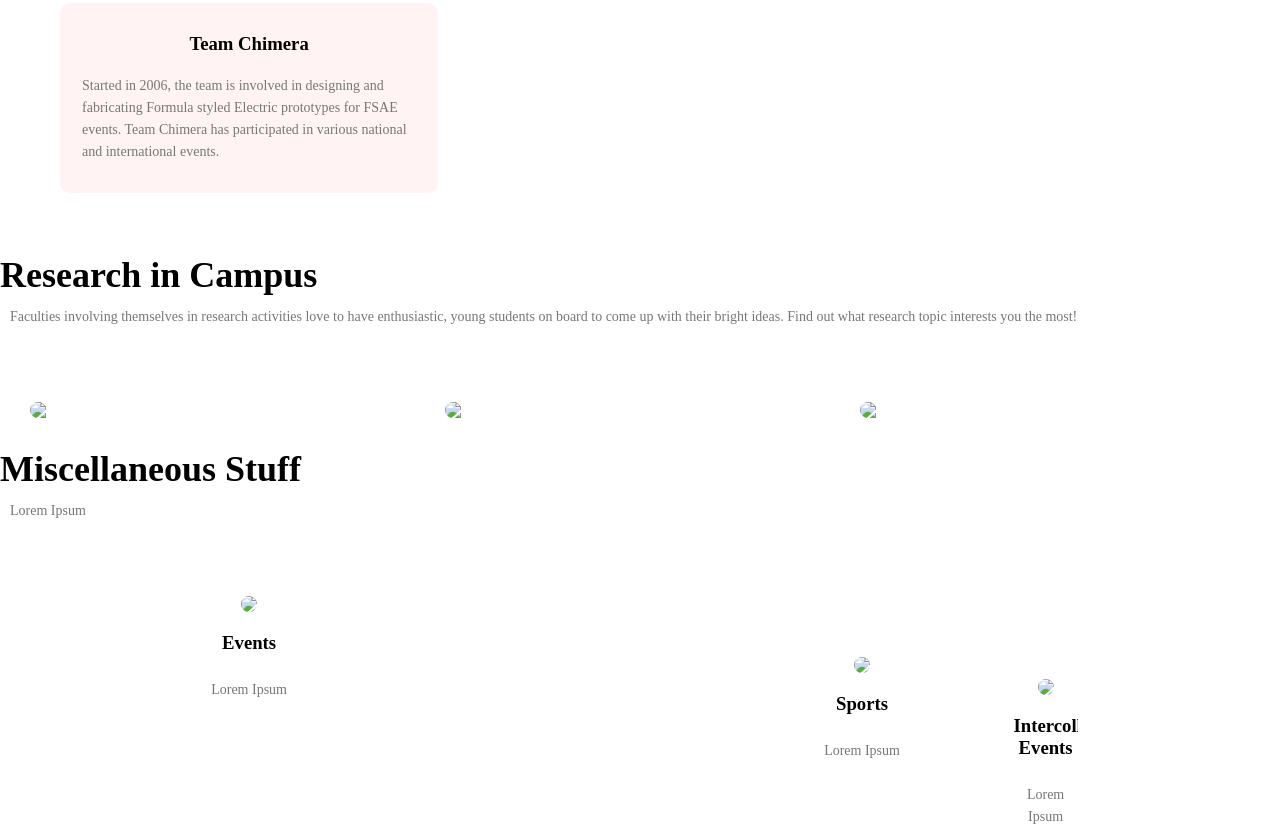
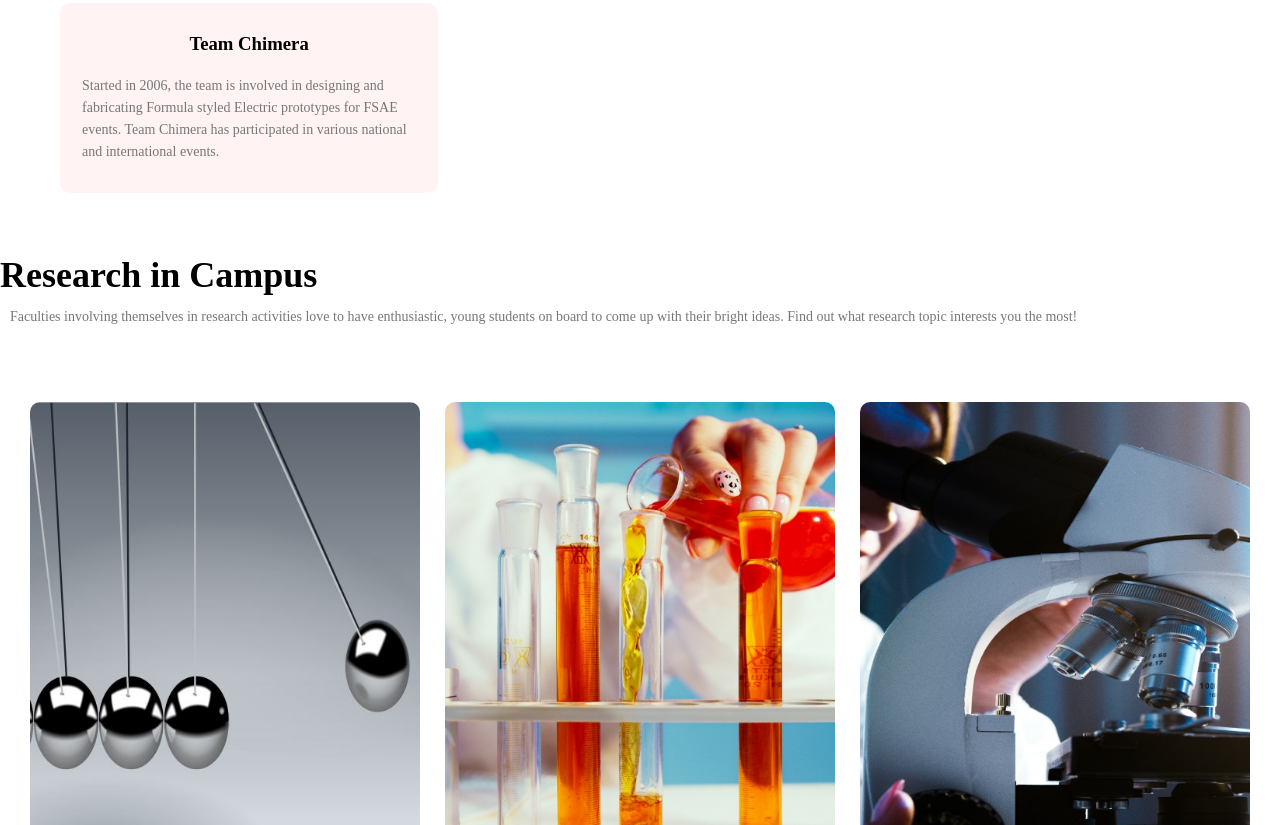
Before and after one commit to WafaNaaz/DTL, a plain HTML site: page index.html in a window 1280 px wide. Shown: the part 1975-2800 px from the top of the page. Drawn offline with Linux system fonts and the light colour scheme; files whose address does not match are found by name.

Commit message:
local folder changed

```diff
--- a/index.html
+++ b/index.html
@@ -13,8 +13,8 @@
     <body>
     <section class="header">
         <nav>
-    <a href="index.html"><img src="images/logo.jpg" ></a>
-      <!----<a href="index.html"><img src="images/banner.png"</a>--->
+    <a href="index.html"><img src="logo.jpg" ></a>
+      <!----<a href="index.html"><img src="banner.png"</a>--->
         <div class="nav-links" id="navLinks">
         <i class="fa fa-times" onclick="hideMenu()"></i>
 
@@ -45,13 +45,13 @@
                 </div>
                 </div>
                 <div class="clubs-col">
-                <!---<img src="images/newyork.jpg">
+                <!---<img src="newyork.jpg">
                 <div class="layer">
                 <h3>ASTRA ROBOTICS</h3>
                 </div>
                 </div>
                 <div class="clubs-col">
-               <!---- <img src="images/washington.jpg">
+               <!---- <img src="washington.jpg">
                 <div class="layer">
                 <h3>TEAM CHIMERA</h3>
                 </div>
@@ -91,19 +91,19 @@ various national and international events.</p>
             <p>Faculties involving themselves in research activities love to have enthusiastic, young students on board to come up with their bright ideas. Find out what research topic interests you the most!</p>
             <div class="row">
             <div class="research-col">
-                <img src="images/london.jpg">
+                <img src="london.jpg">
                 <div class="layer">
                 <h3>PHYSICS</h3>
                 </div>
                 </div>
                 <div class="research-col">
-                <img src="images/newyork.jpg">
+                <img src="newyork.jpg">
                 <div class="layer">
                 <h3>CHEMISTRY</h3>
                 </div>
                 </div>
                 <div class="research-col">
-                <img src="images/washington.jpg">
+                <img src="washington.jpg">
                 <div class="layer">
                 <h3>BIOTECHNOLOGY</h3>
                 </div>
@@ -116,7 +116,7 @@ various national and international events.</p>
             <p>Lorem Ipsum</p>
             <div class="row">
             <div class="otherevents-col">
-                <img src="images/library.jpeg">
+                <img src="library.jpeg">
 
                 <h3>Events</h3>
 
@@ -125,7 +125,7 @@ various national and international events.</p>
                 </div>
                 <div class="row">
                 <div class="otherevents-col">
-                <img src="images/sports.jpg">
+                <img src="sports.jpg">
 
                 <h3>Sports</h3>
                 <p>Lorem Ipsum
@@ -133,7 +133,7 @@ various national and international events.</p>
                 </div>
                     <div class="row">
                 <div class="otherevents-col">
-                <img src="images/intercollege.jpg">
+                <img src="intercollege.jpg">
 
                     <h3>Intercollegiate Events</h3>
                     <p>Lorem Ipsum
@@ -148,7 +148,7 @@ various national and international events.</p>
             <p>User Feedback is what we value the most, let's look at what our website-visitors have to say!</p>
         <div class="row">
         <div class="testimonial-col">
-            <img src="images/user2.jpeg">
+            <img src="user2.jpeg">
 <div>
             <p>Kitna pyaara hai!
     </p>
@@ -161,7 +161,7 @@ various national and international events.</p>
             </div>
             </div>
             <div class="testimonial-col">
-            <img src="images/user1.jpeg">
+            <img src="user1.jpeg">
 <div>
             <p>Hello! The website looks amazing.
     </p>
```
